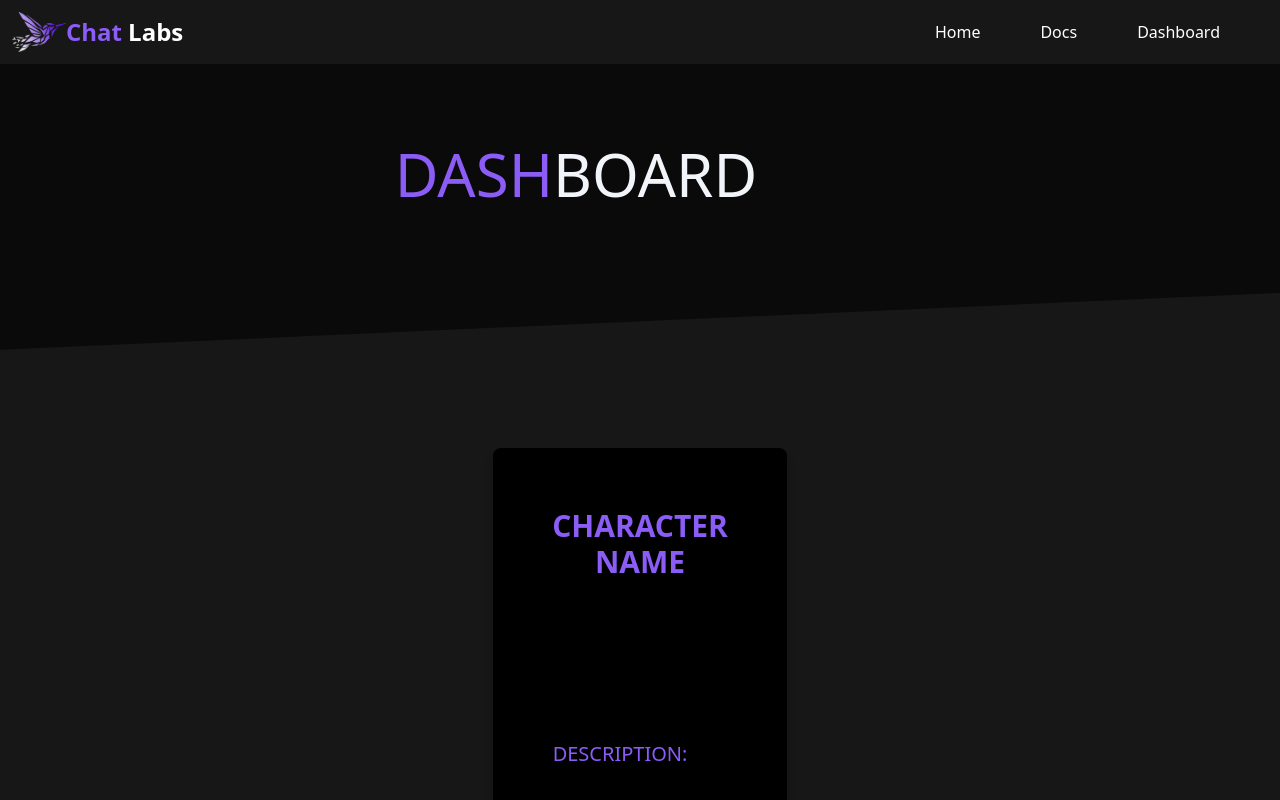
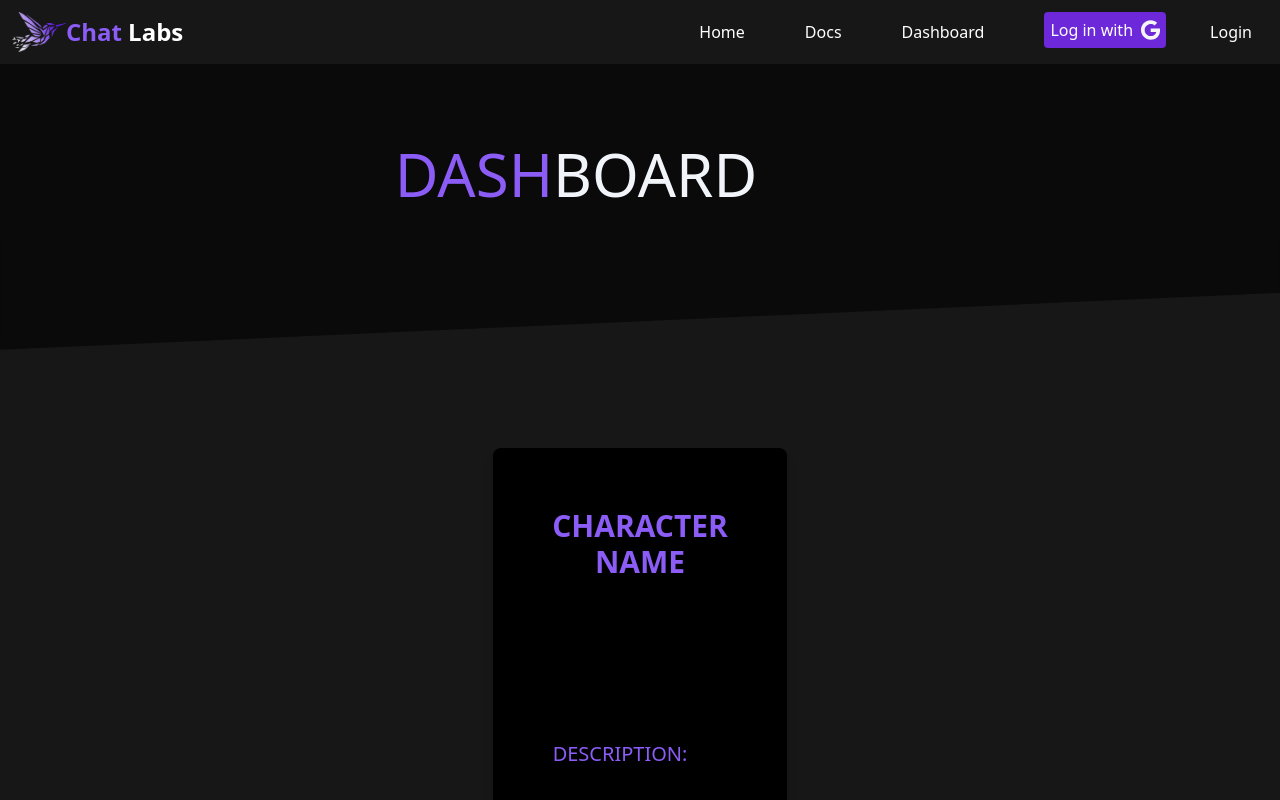
Before and after one commit to chas-academy/u08-business-idea-grupp3-u08, a React (Vite) app in the folder chatlabs/: page /dashboard4 in a window 1280 px wide. Shown: the top 800 px of the page. Built offline with nearby package versions, Linux system fonts and the light colour scheme; no server answers.

Commit message:
buttons etc

```diff
--- a/chatlabs/package.json
+++ b/chatlabs/package.json
@@ -12,6 +12,7 @@
   "dependencies": {
     "@heroicons/react": "^2.0.17",
     "@react-oauth/google": "^0.11.0",
+    "axios": "^1.4.0",
     "jwt-decode": "^3.1.2",
     "react": "^18.2.0",
     "react-dom": "^18.2.0",
--- a/chatlabs/src/components/NavBar.tsx
+++ b/chatlabs/src/components/NavBar.tsx
@@ -1,19 +1,18 @@
 import { Link } from "react-router-dom";
 import { useEffect, useState } from "react";
-import { GoogleLogin } from '@react-oauth/google';
-import jwtDecode from "jwt-decode";
+import { useGoogleLogin, googleLogout } from '@react-oauth/google';
+import axios from "axios";
+
 function NavBar() {
-  const [rerender, setRerender] = useState(false);
   const [isMenuOpen, setIsMenuOpen] = useState(false);
   const [isUserOpen, setIsUserOpen] = useState(false);
-  const [userData, setUserData] = useState({});
-  const [userAvatar, setuserAvatar] = useState(String || null);
+  const [userAvatar, setuserAvatar] = useState(localStorage.getItem("avatar"));
+  const [userEmail, setuserEmail] = useState(localStorage.getItem("email"));
+  const [userName, setuserName] = useState(localStorage.getItem("name"));
+  const [isLoggedin, setisLoggedin] = useState(true);
 
   function toggleMenu() {
     setIsMenuOpen(!isMenuOpen);
-  }
-  function toggleUser() {
-    setIsUserOpen(!isUserOpen);
   }
 
   async function AddEmailToDB(data:any) {
@@ -26,6 +25,29 @@ function NavBar() {
     });
     return response.json();
   }
+  const login = useGoogleLogin({
+    onSuccess: async response => {
+      try {
+        const info = await axios.get("https://www.googleapis.com/oauth2/v3/userinfo", {
+        headers: {
+          "Authorization": `Bearer ${response.access_token}`
+        }
+      })
+      console.log(info);
+      AddEmailToDB(info.data.email)
+      localStorage.setItem("avatar", info.data.picture)
+      localStorage.setItem("email", info.data.email)
+      localStorage.setItem("name", info.data.given_name)
+      setuserAvatar(localStorage.getItem("avatar", info.data.picture))
+      setuserEmail(localStorage.getItem("email", info.data.email))
+      setuserName(localStorage.getItem("name", info.data.given_name))
+      setisLoggedin(localStorage.setItem("isloggedin", true))
+    } catch (err) {
+      console.log(err)
+    }
+      }
+  });
+
   return (
     <nav className="p-3 border-gray-200 bg-neutral-900">
       <div className="flex flex-wrap items-center justify-between max-w-screen-xl mx-auto">
@@ -95,59 +117,33 @@ function NavBar() {
               </Link>
             </li>
             <li>
-            <GoogleLogin
-              onSuccess={credentialResponse => {
-                console.log(credentialResponse.credential);
-                var decoded = jwtDecode(credentialResponse.credential)
-                console.log(decoded)
-                AddEmailToDB(decoded.email)
-                localStorage.setItem("avatar", decoded.picture)
-                setuserAvatar(localStorage.getItem("avatar", decoded.picture))
-              }}
-              onError={() => {
-                console.log('Login Failed');
-              }}
-            />
+              <button onClick={login} className="text-white flex items-center bg-violet-700 hover:bg-violet-600 rounded ml-3 p-1.5">
+                Log in with
+                <svg className="h-5 inline ml-2" fill="whitesmoke" xmlns="http://www.w3.org/2000/svg" viewBox="0 0 488 512"><path d="M488 261.8C488 403.3 391.1 504 248 504 110.8 504 0 393.2 0 256S110.8 8 248 8c66.8 0 123 24.5 166.3 64.9l-67.5 64.9C258.5 52.6 94.3 116.6 94.3 256c0 86.5 69.1 156.6 153.7 156.6 98.2 0 135-70.4 140.8-106.9H248v-85.3h236.1c2.3 12.7 3.9 24.9 3.9 41.4z"/></svg>
+              </button>
             </li>
-            {/* {localStorage.getItem("accessToken") ? (
-              <>
-                <button
-                  className="block py-2 pl-3 pr-4 text-white rounded hover:text-violet-500"
-                  onClick={() => {
-                    localStorage.removeItem("accessToken");
-                    setRerender(!rerender);
-                  }}
-                >
-                  Log out
-                </button>
-                {Object.keys(userData).length !== 0 ? (
+                {isLoggedin !== false && isLoggedin !== undefined && userAvatar && userAvatar ? (
                   <>
                     <h2 className="block py-2 pl-3 pr-4 text-white rounded">
                       {" "}
                       <img
-                        src={localStorage.getItem("avatar")}
-                        alt="logo"
+                        src={userAvatar}
                         className="h-8 inline mr-2 rounded-full"
                       />
-                      {localStorage.getItem("name")}
+                      {userName}
                     </h2>
                   </>
                 ) : (
-                  <></>
-                )}
-              </>
-            ) : (
-              <>
-                <li>
+                  <>
+                  <li>
                   <button
                     className="block py-2 pl-3 pr-4 text-white rounded hover:text-violet-500"
-                    onClick={loginWithGithub}
+                    onClick={login}
                   >
                     Login
                   </button>
-                </li>
-              </>
-            )} */}
+                </li></>
+                )}
           </ul>
         </div>
       </div>
```
Also changed, not shown: 1 other file (tests, documents, lock files or other folders).
